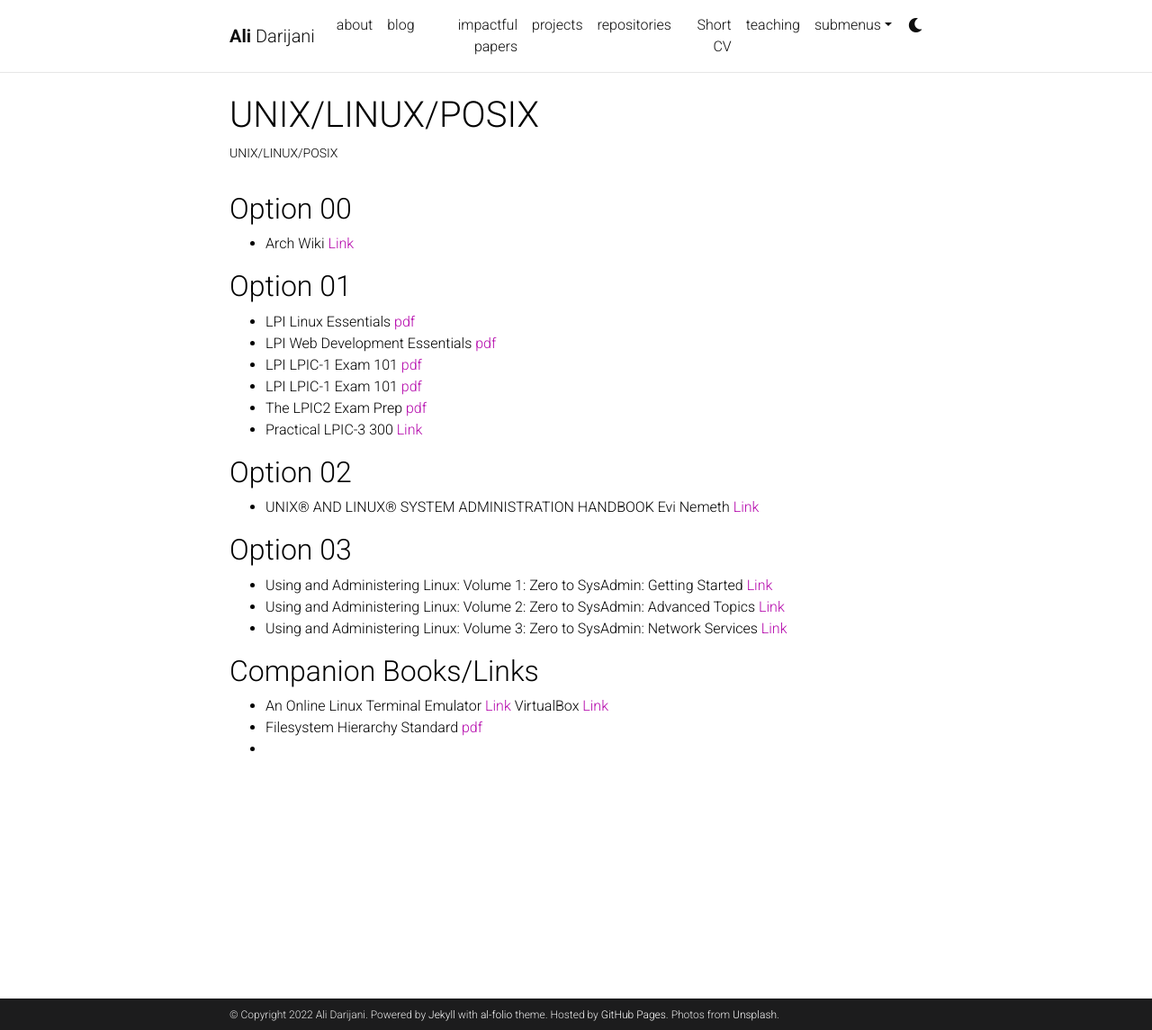
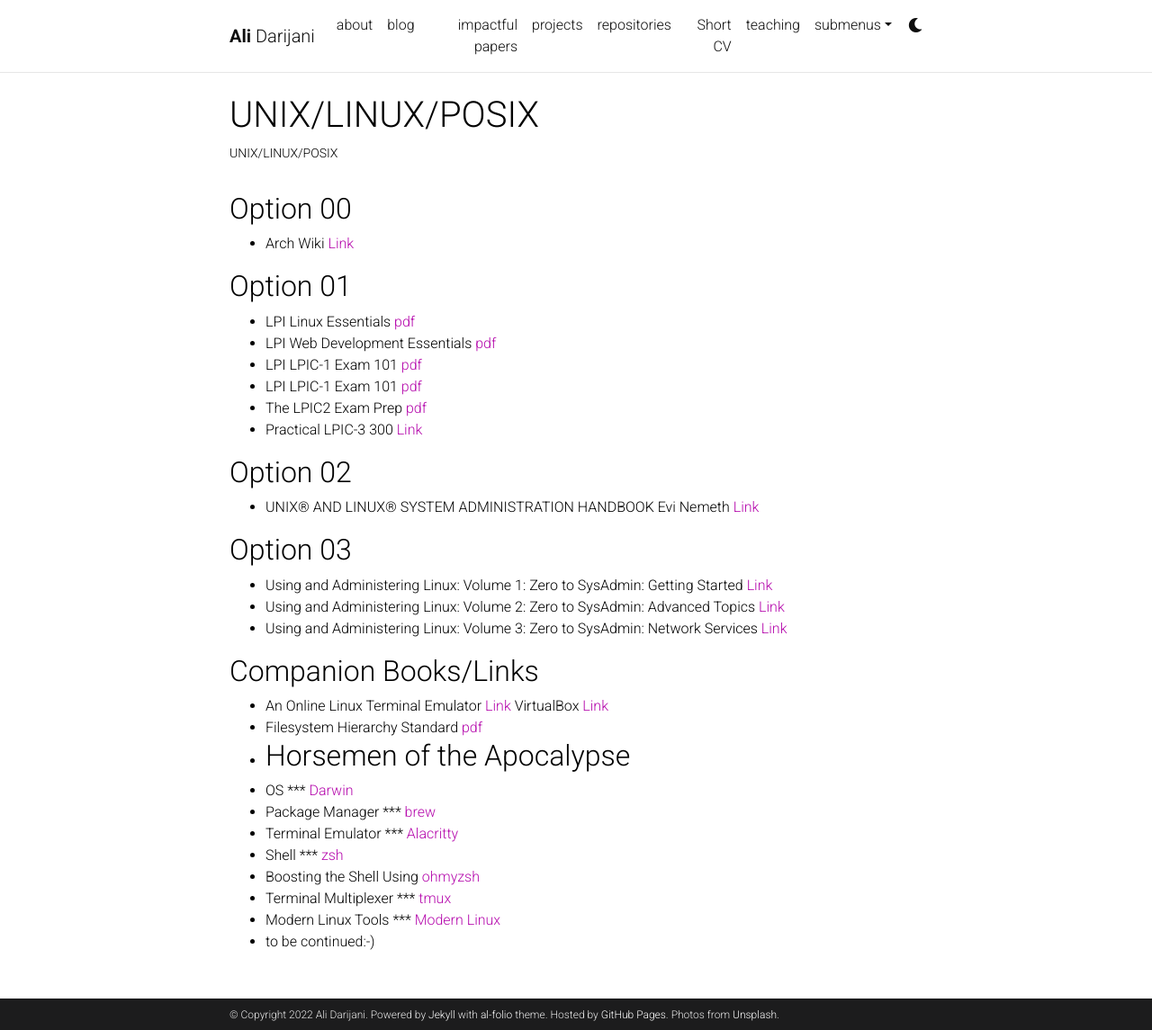
Before and after one commit to adarijani/adarijani.github.io_archived, a Jekyll site: the page built from _projects/unix linux posix.md, in a window 1280 px wide and 1145 px high. Shown: the whole window at 90% size. Built offline with Jekyll 4.4.1, drawn with Linux system fonts in a browser that asks for light colours; comment, search, counter and statistics services are not loaded; a style sheet for code colours, icons or effects is not loaded.

Commit message:
Update unix linux posix.md

```diff
--- a/_projects/unix linux posix.md
+++ b/_projects/unix linux posix.md
@@ -30,3 +30,12 @@
 * An Online Linux Terminal Emulator [Link](https://bellard.org/jslinux/) VirtualBox [Link](https://www.virtualbox.org/)
 * Filesystem Hierarchy Standard [pdf](https://refspecs.linuxfoundation.org/FHS_3.0/fhs-3.0.pdf)
 *
+## Horsemen of the Apocalypse
+* OS *** [Darwin](https://github.com/apple/darwin-xnu)
+* Package Manager *** [brew](https://brew.sh/)
+* Terminal Emulator *** [Alacritty](https://alacritty.org/)
+* Shell *** [zsh](https://www.zsh.org/)
+* Boosting the Shell Using [ohmyzsh](https://ohmyz.sh/)
+* Terminal Multiplexer *** [tmux](https://github.com/tmux)
+* Modern Linux Tools *** [Modern Linux](https://github.com/ibraheemdev/modern-unix)
+* to be continued:-)
```
